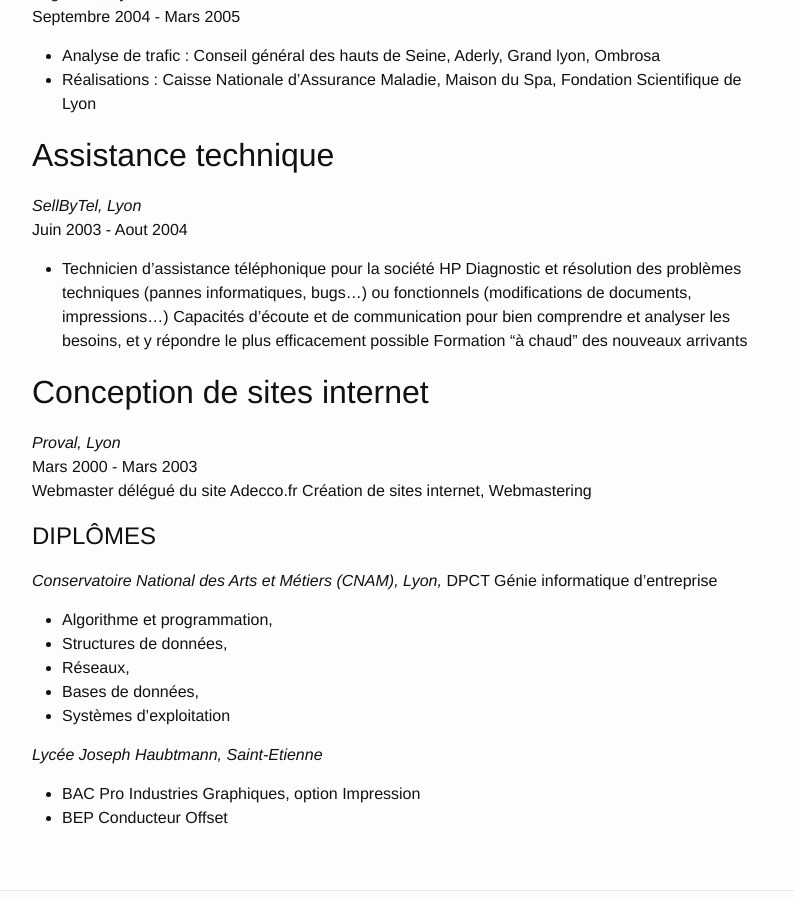
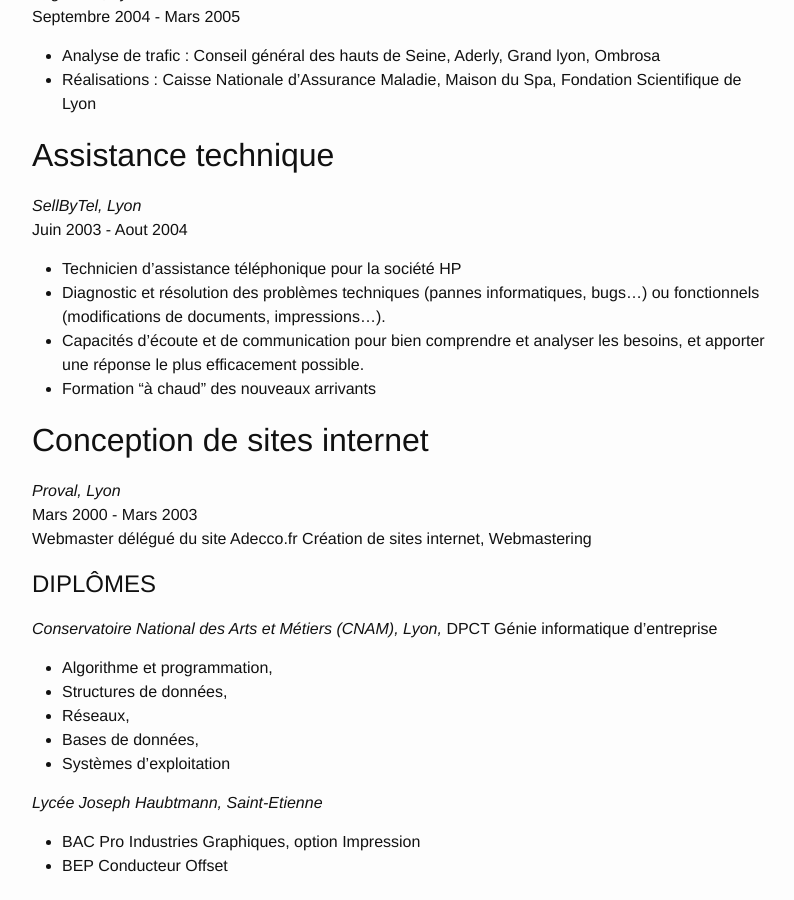
Before and after one commit to willoucom/willoucom.github.io, a Jekyll site: the page built from cv.md, in a window 1280 px wide and 900 px high, scrolled down 2385 px. Shown: the whole window, without its empty margins (238-1032 px from the left). Built offline with Jekyll 4.4.1, drawn with Linux system fonts in a browser that asks for light colours; some of the changed text lies outside the part shown.

Commit message:
update cv

```diff
--- a/cv.md
+++ b/cv.md
@@ -73,7 +73,6 @@ Chargé de mettre en place les procédures de référencement des sites internet
 Mars 2005 - Mai 2006<br/>
 Dans le cadre du développement de mon activité à titre d’indépendant, j’ai eu à coeur de maintenir avec mes clients une relation privilégiée et soutenue afin de maintenir une qualité de service irréprochable.
 
-
 ## Conception de sites internet
 *Adgensite, Lyon*<br/>
 Septembre 2004 - Mars 2005
@@ -86,9 +85,9 @@ Septembre 2004 - Mars 2005
 Juin 2003 - Aout 2004
 
 - Technicien d'assistance téléphonique pour la société HP
-Diagnostic et résolution des problèmes techniques (pannes informatiques, bugs…) ou fonctionnels (modifications de documents, impressions…)
-Capacités d’écoute et de communication pour bien comprendre et analyser les besoins, et y répondre le plus efficacement possible
-Formation “à chaud” des nouveaux arrivants
+- Diagnostic et résolution des problèmes techniques (pannes informatiques, bugs…) ou fonctionnels (modifications de documents, impressions…).
+- Capacités d’écoute et de communication pour bien comprendre et analyser les besoins, et apporter une réponse le plus efficacement possible.
+- Formation “à chaud” des nouveaux arrivants
 
 ## Conception de sites internet
 *Proval, Lyon*<br/>
@@ -99,6 +98,7 @@ Création de sites internet, Webmastering
 # DIPLÔMES
 *Conservatoire National des Arts et Métiers (CNAM), Lyon,*
 DPCT Génie informatique d’entreprise
+
 - Algorithme et programmation,
 - Structures de données,
 - Réseaux,
@@ -106,5 +106,6 @@ DPCT Génie informatique d’entreprise
 - Systèmes d’exploitation
 
 *Lycée Joseph Haubtmann, Saint-Etienne*
+
 - BAC Pro Industries Graphiques, option Impression
 - BEP Conducteur Offset
```
Also changed, not shown: other parts of cv.md (+2 -2 lines).
